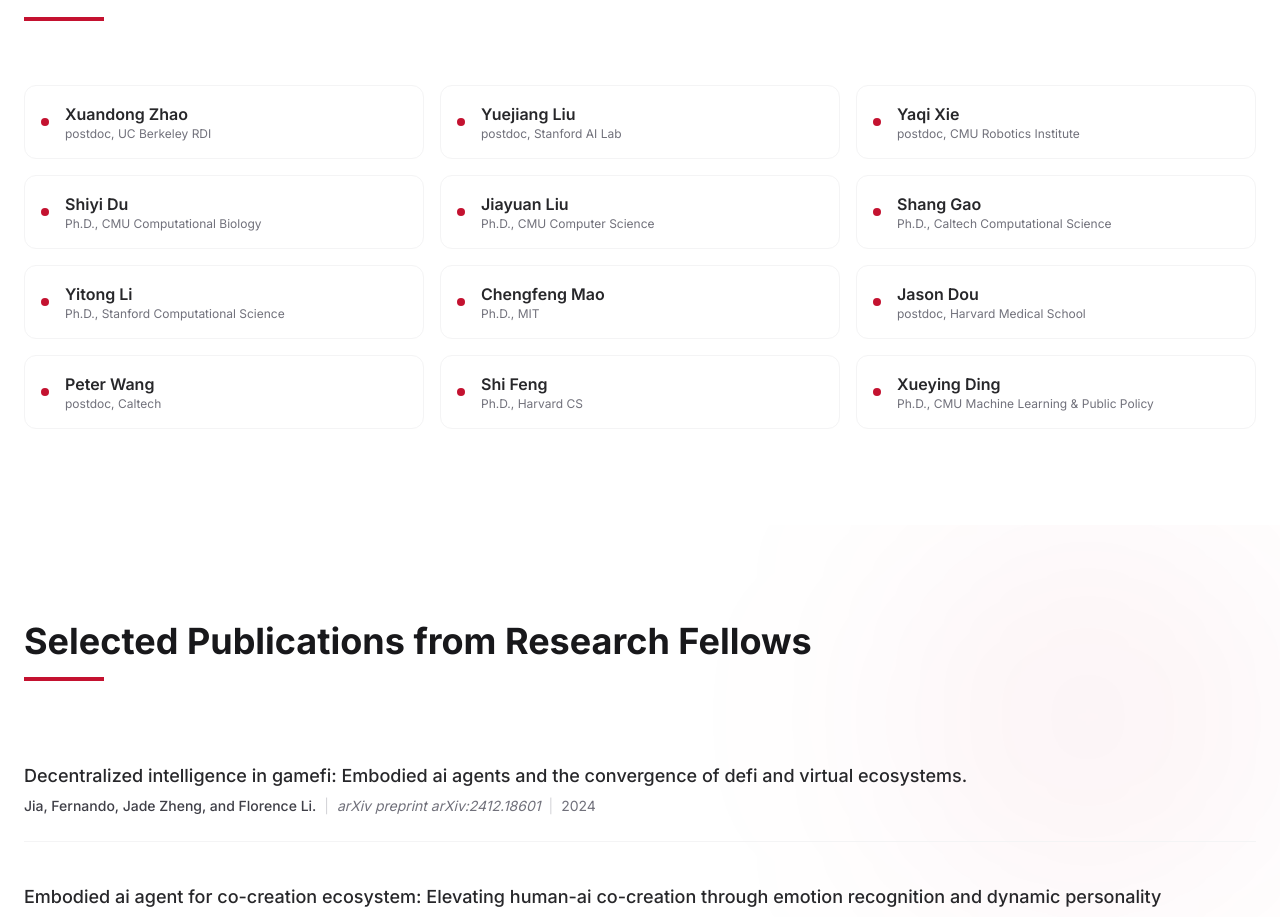
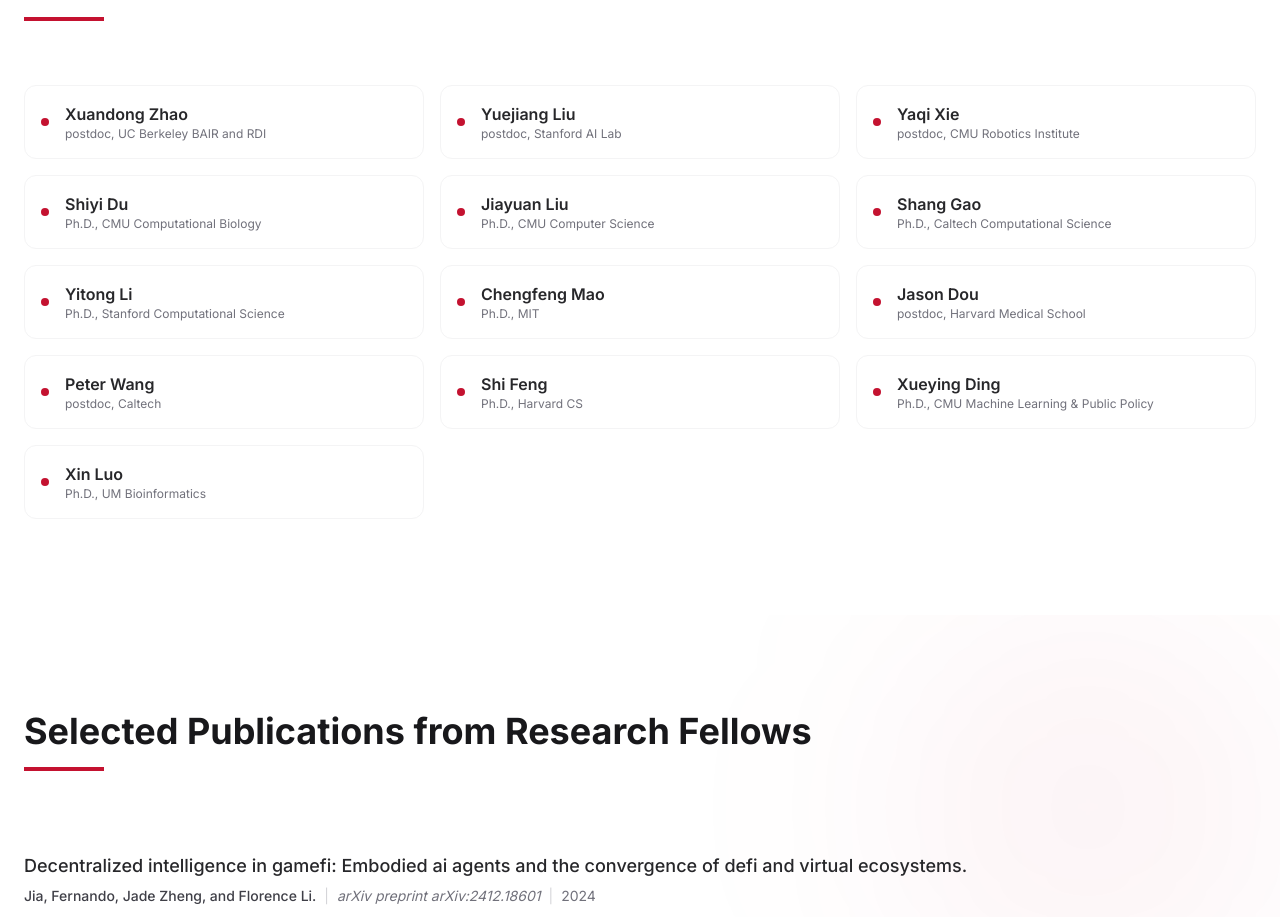
Before and after one commit to Heycoming/cmu-modelverse-initiative-light, a Next.js app: page /cmu-modelverse-initiative-light/ in a window 1280 px wide. Shown: the part 5860-6777 px from the top of the page. Built offline with nearby package versions, Linux system fonts and the light colour scheme.

Commit message:
update: research fellow information

```diff
--- a/src/components/Team.tsx
+++ b/src/components/Team.tsx
@@ -42,7 +42,7 @@ const Team = () => {
   ];
 
   const fellows = [
-    { name: "Xuandong Zhao", institution: "postdoc, UC Berkeley RDI", link: "https://xuandongzhao.github.io/" },
+    { name: "Xuandong Zhao", institution: "postdoc, UC Berkeley BAIR and RDI", link: "https://xuandongzhao.github.io/" },
     { name: "Yuejiang Liu", institution: "postdoc, Stanford AI Lab", link: "https://scholar.google.com/citations?user=Xi-B5WIAAAAJ&hl=en" },
     { name: "Yaqi Xie", institution: "postdoc, CMU Robotics Institute", link: "https://scholar.google.com/citations?user=lBCCo0EAAAAJ&hl=en" },
     { name: "Shiyi Du", institution: "Ph.D., CMU Computational Biology", link: "https://scholar.google.com/citations?user=rVKkjikAAAAJ&hl=en" },
@@ -53,7 +53,8 @@ const Team = () => {
     { name: "Jason Dou", institution: "postdoc, Harvard Medical School", link: "https://sites.google.com/site/douxiaotianjason/" },
     { name: "Peter Wang", institution: "postdoc, Caltech", link: "https://pwang.pw/" },
     { name: "Shi Feng", institution: "Ph.D., Harvard CS", link: "https://fengshi.link/" },
-    { name: "Xueying Ding", institution: "Ph.D., CMU Machine Learning & Public Policy", link: "https://scholar.google.com/citations?user=o9EmMaEAAAAJ" }
+    { name: "Xueying Ding", institution: "Ph.D., CMU Machine Learning & Public Policy", link: "https://scholar.google.com/citations?user=o9EmMaEAAAAJ" },
+    { name: "Xin Luo", institution: "Ph.D., UM Bioinformatics", link: "https://medresearch.umich.edu/profile/xin-luo" }
   ];
 
   return (
```
